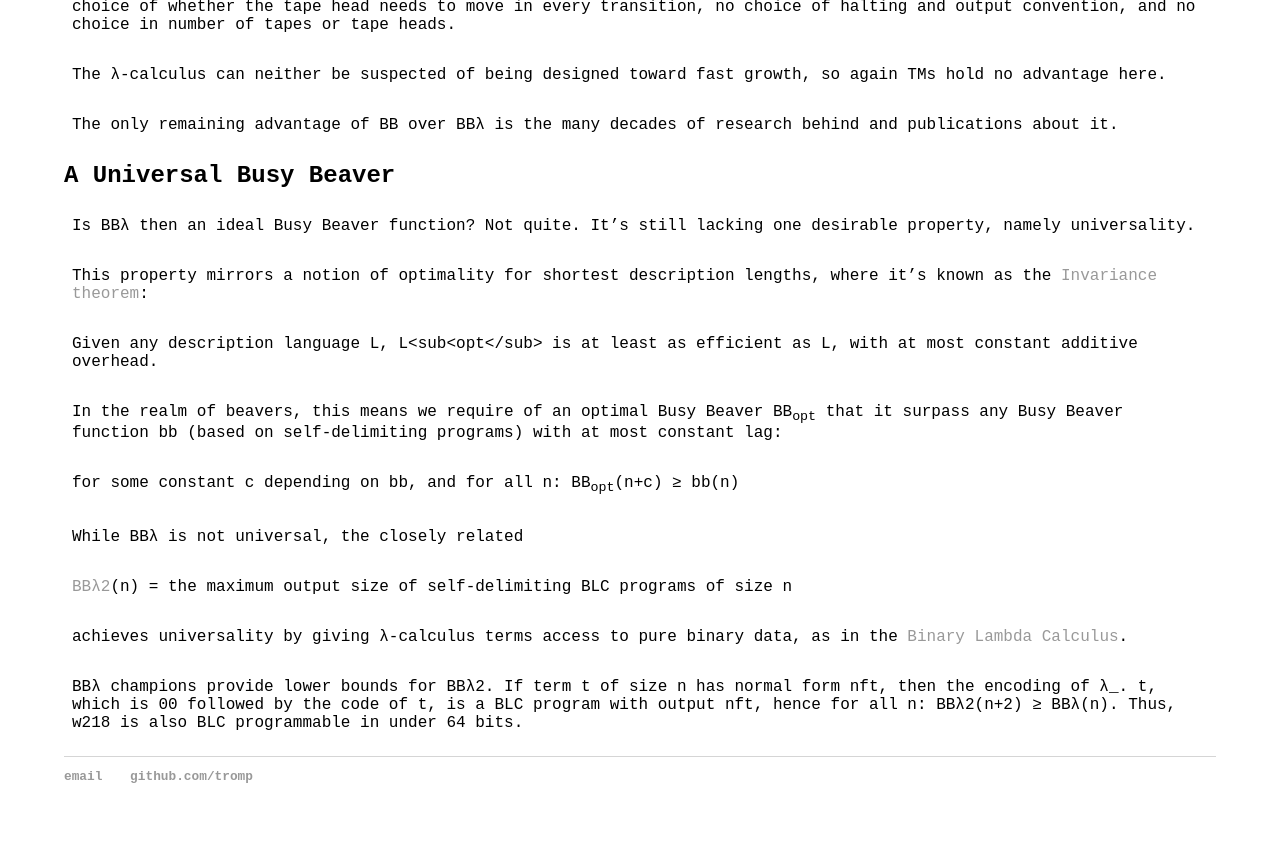
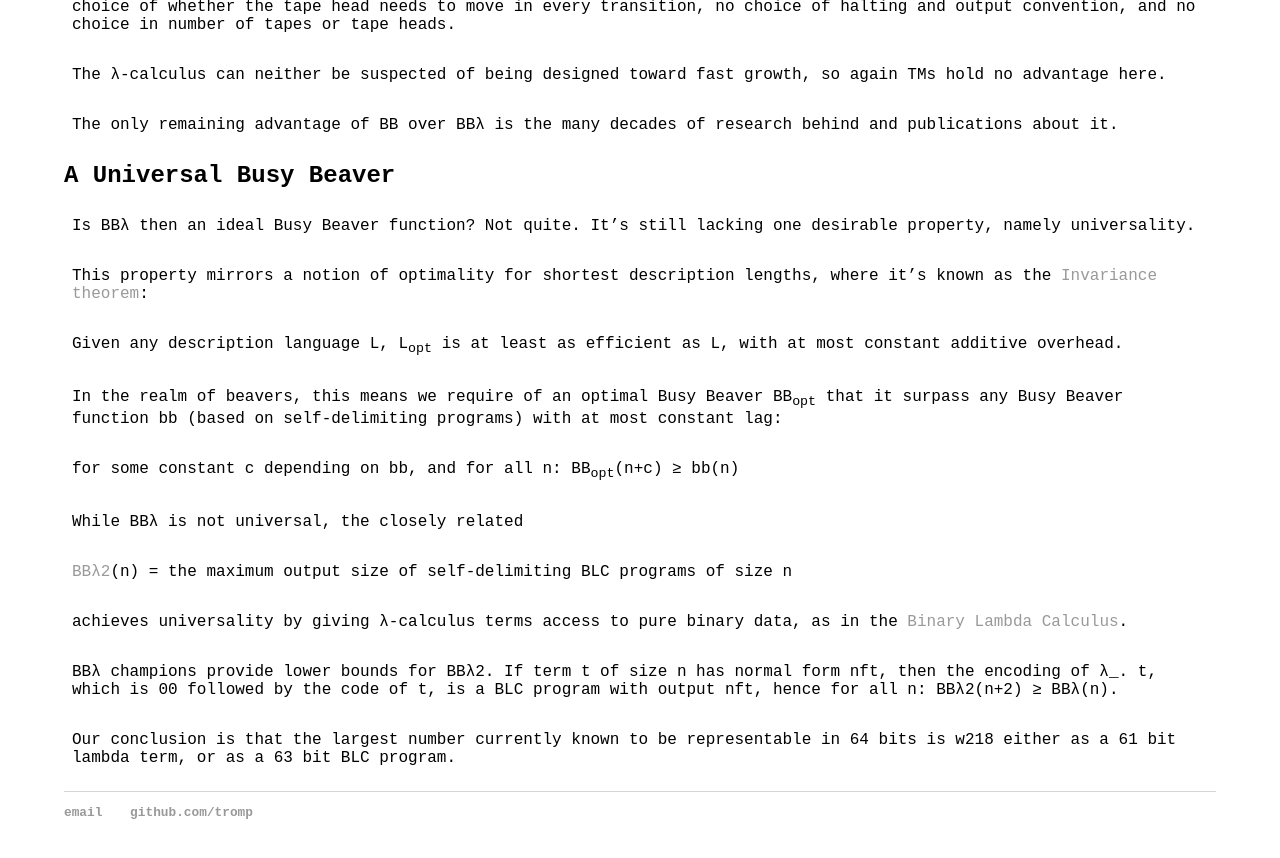
Before and after one commit to tromp/tromp.github.io, a Jekyll site: the page built from _posts/2026-01-28-largest-number-revised.md, in a window 1280 px wide and 900 px high, scrolled down 6902 px. Shown: the top 858 px of the window. Built offline with Jekyll 4.4.1, drawn with Linux system fonts in a browser that asks for light colours; some of the changed text lies outside the part shown.

Commit message:
more fixes

```diff
--- a/_posts/2026-01-28-largest-number-revised.md
+++ b/_posts/2026-01-28-largest-number-revised.md
@@ -98,12 +98,13 @@
 ## How large is BB(6)?
 
 Unfortunately, we may never know. While all BB(n) have been determined (and even
-formally proven) for n&le;5, there are some 6-state TMs  whose halting behaviour are
+formally proven) for n&le;5, there are some 6-state TMs whose halting behaviour are
 closely related to very hard mathematical problems.
-Most if not all of these so-called [cryptids](https://wiki.bbchallenge.org/wiki/Cryptids)
-are likely not to halt.
-The machine with the currently known longest finite runtime, that is,
-the current 6-state champion, shows that
+Most of these so-called [cryptids](https://wiki.bbchallenge.org/wiki/Cryptids)
+are likely not to halt, with some,
+like [Lucy's Moonlight](https://wiki.bbchallenge.org/wiki/Lucy%27s_Moonlight)
+likely to halt but unlikely to beat the current champion.
+The current 6-state champion shows that
 [BB(6) > 2↑↑2↑↑2↑↑10 ](https://wiki.bbchallenge.org/wiki/BB(6)).
 Here, m↑↑n is [Knuth's up-arrow notation](https://en.wikipedia.org/wiki/Knuth%27s_up-arrow_notation)
 for an exponential tower of n m's, so that for example 2↑↑3 = 2<sup>2<sup>2</sup></sup>.
@@ -429,7 +430,7 @@
 This property mirrors a notion of optimality for shortest description lengths, where it's known
 as the [Invariance theorem](https://en.wikipedia.org/wiki/Kolmogorov_complexity#Invariance_theorem):
 
-  Given any description language L, L<sub<opt</sub>
+  Given any description language L, L<sub>opt</sub>
   is at least as efficient as L, with at most constant additive overhead.
 
 In the realm of beavers, this means we require of an optimal Busy Beaver BB<sub>opt</sub> that
@@ -447,4 +448,6 @@
 BBλ champions provide lower bounds for BBλ2. If term t of size n has normal form nft,
 then the encoding of λ_. t, which is 00 followed by the code of t, is a BLC program with
 output nft, hence for all n: BBλ2(n+2) &ge; BBλ(n).
-Thus, w218 is also BLC programmable in under 64 bits.
+
+Our conclusion is that the largest number currently known to be representable in 64 bits is w218
+either as a 61 bit lambda term, or as a 63 bit BLC program.
```
